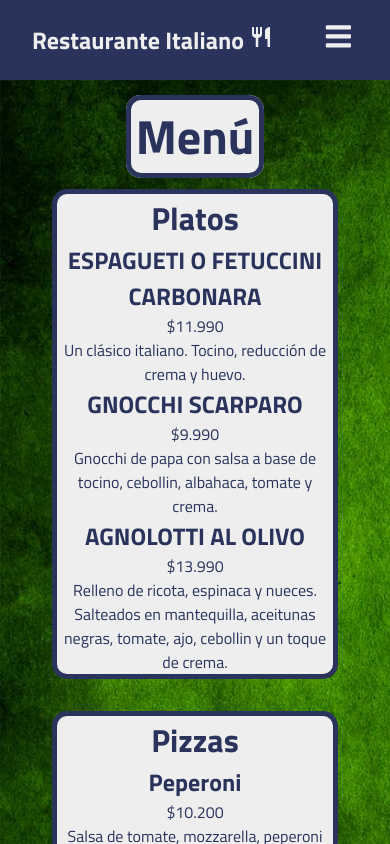
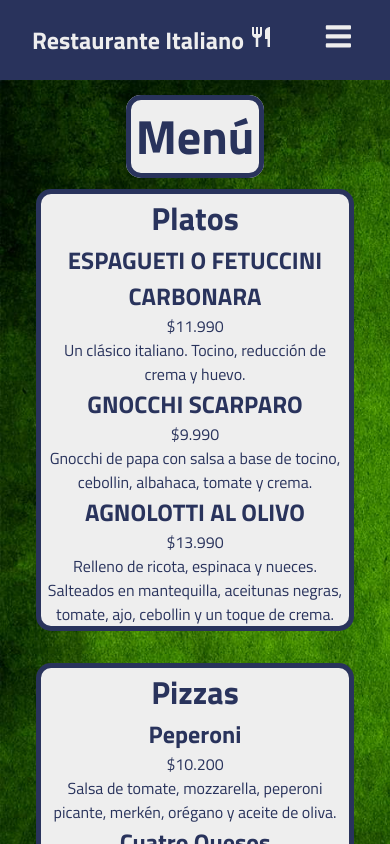
Before and after one commit to Franco-Odone/proyecto4M2BUDD-restaurantApp, a React (Create React App) app: page /menu in a window 390 px wide. Shown: the top 844 px of the page. Built offline with nearby package versions, Linux system fonts and the light colour scheme.

Commit message:
Update menu.css

```diff
--- a/src/views/Menú/menu.css
+++ b/src/views/Menú/menu.css
@@ -48,6 +48,6 @@
   }
   .pizzas,
   .platos-calientes {
-    margin: 1rem 2rem;
+    margin: 1rem 1rem;
   }
 }
```
